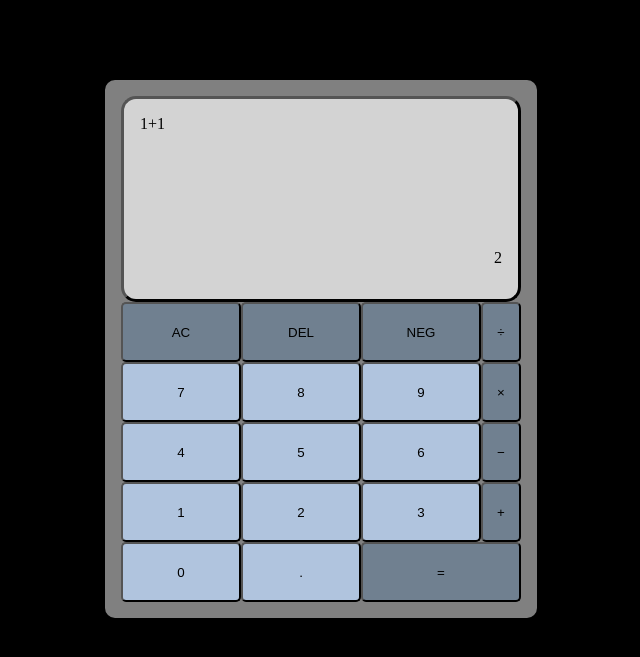
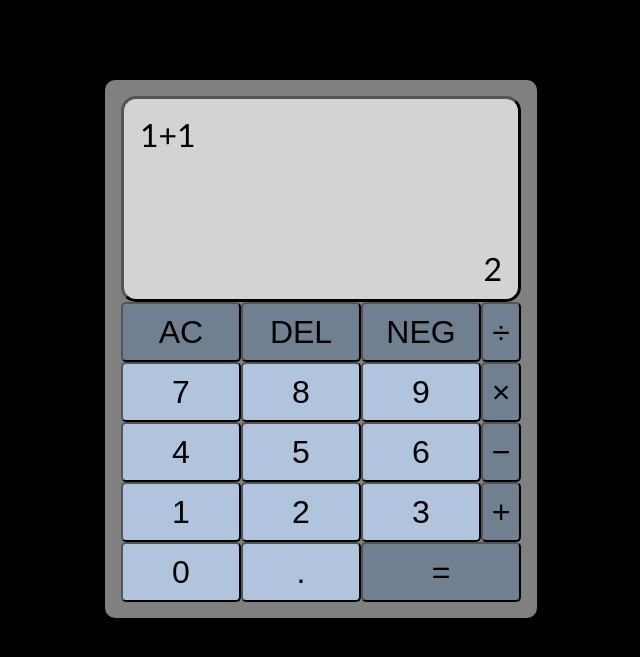
Before and after one commit to lucasftz/calculator-project, a Python web app: template templates/index.html in a window 1280 px wide. Shown: the top 657 px of the page, without its empty margins (319-959 px from the left). Run offline with Jinja, Linux system fonts and the light colour scheme; the template is opened without the code that fills it, so the values that code supplies are empty.

Commit message:
Change default body front to Gill Sans

```diff
--- a/static/style.css
+++ b/static/style.css
@@ -1,5 +1,6 @@
 body {
     background-color: black;
+    font-family:'Gill Sans', 'Gill Sans MT', Calibri, 'Trebuchet MS', sans-serif;
 }
 
 .container {
@@ -23,6 +24,7 @@ body {
     grid-template-rows: 3fr 1fr;
     padding-left: 1rem;
     padding-right: 1rem;
+    font-size: 2rem;
 }
 
 .display-current {
@@ -44,6 +46,7 @@ body {
 .button {
     background-color: slategray;
     border-radius: 5px;
+    font-size: 2rem;
 }
 
 .number {
```
